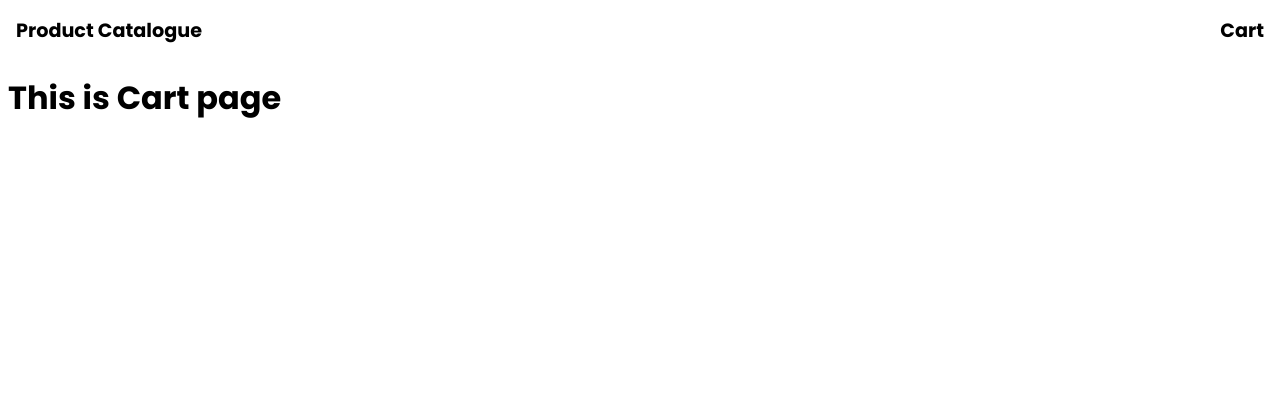
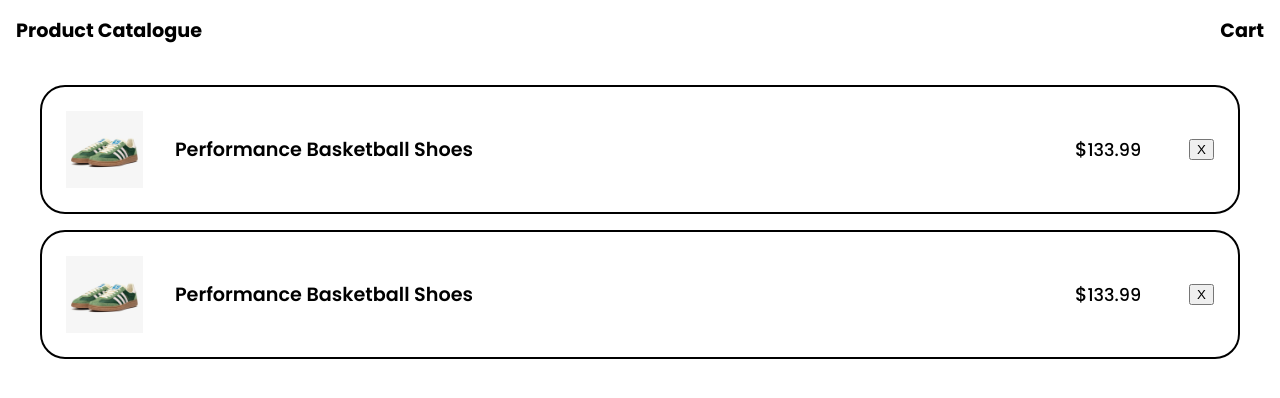
Before and after one commit to LetsTray/product-catalogue, a Vue app: page /cart in a window 1280 px wide. Shown: the top 398 px of the page. Built offline with nearby package versions, Linux system fonts and the light colour scheme.

Commit message:
add cart

```diff
--- a/src/pages/Cart.vue
+++ b/src/pages/Cart.vue
@@ -1,5 +1,63 @@
 <script></script>
 <template>
-    <h1>This is Cart page</h1>
+  <div class="cart-list">
+    <div class="cart-card">
+      <div class="cart-info">
+        <img src="../assets/asset12.jpeg" />
+        <p>Performance Basketball Shoes</p>
+      </div>
+      <p class="cart-price">$<span id="price">133.99</span></p>
+      <button class="delete-product">X</button>
+    </div>
+    <div class="cart-card">
+      <div class="cart-info">
+        <img src="../assets/asset12.jpeg" />
+        <p>Performance Basketball Shoes</p>
+      </div>
+      <p class="cart-price">$<span id="price">133.99</span></p>
+      <button class="delete-product">X</button>
+    </div>
+  </div>
 </template>
-<style></style>
+<style>
+.cart-list {
+  display: flex;
+  flex-direction: column;
+  flex-wrap: wrap;
+  margin: 2rem;
+  gap: 1rem;
+}
+
+.cart-card {
+  display: flex;
+  flex-direction: row;
+  align-items: center;
+  border: solid black 2px;
+  border-radius: 25px;
+  padding: 1.5rem;
+  justify-content: space-between;
+  gap: 3rem;
+}
+
+.cart-info {
+  display: flex;
+  flex-direction: row;
+  align-items: center;
+  gap: 2rem;
+}
+
+.cart-price {
+  font-weight: 500;
+  font-size: 1.2rem;
+}
+
+img {
+  width: 8%;
+  height: auto;
+}
+
+.cart-info p {
+  font-weight: 600;
+  font-size: 1.2rem;
+}
+</style>
```
Also changed, not shown: src/pages/ProductDetail.vue (+0 -8 lines).
